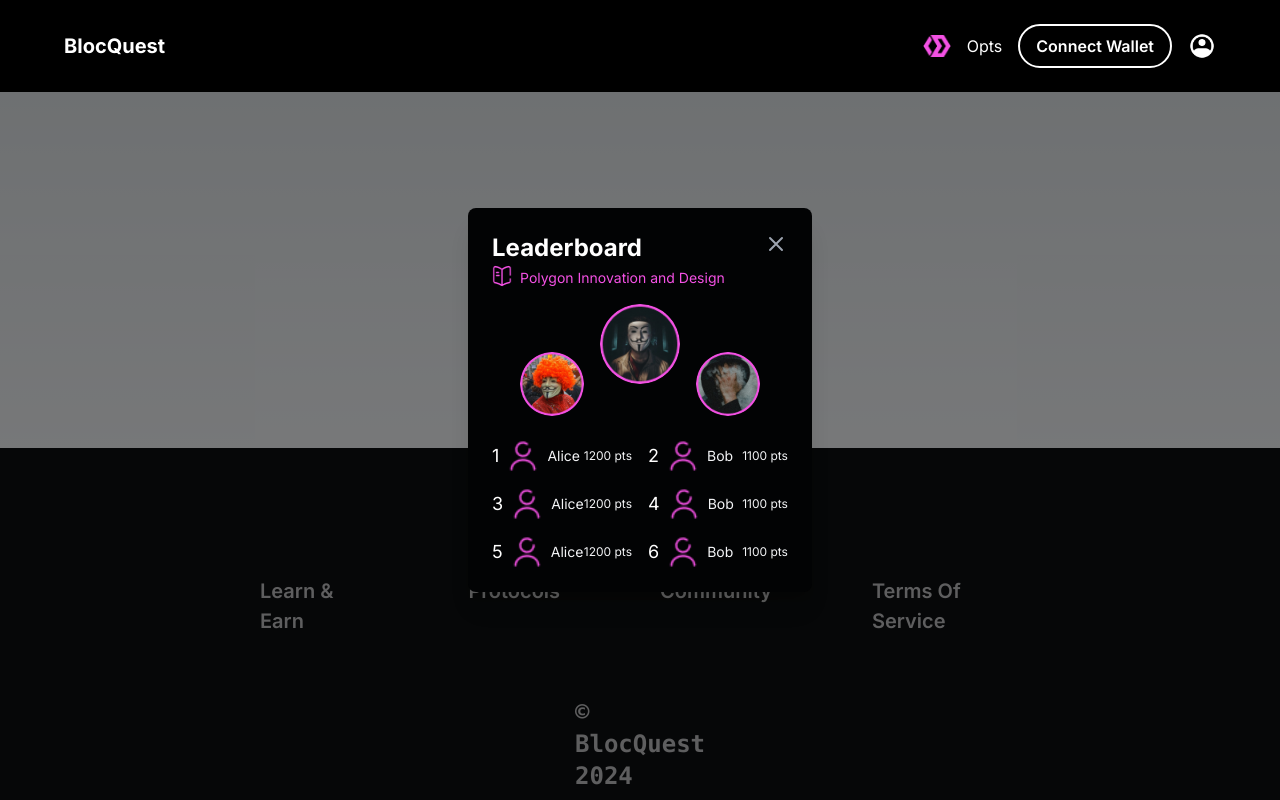
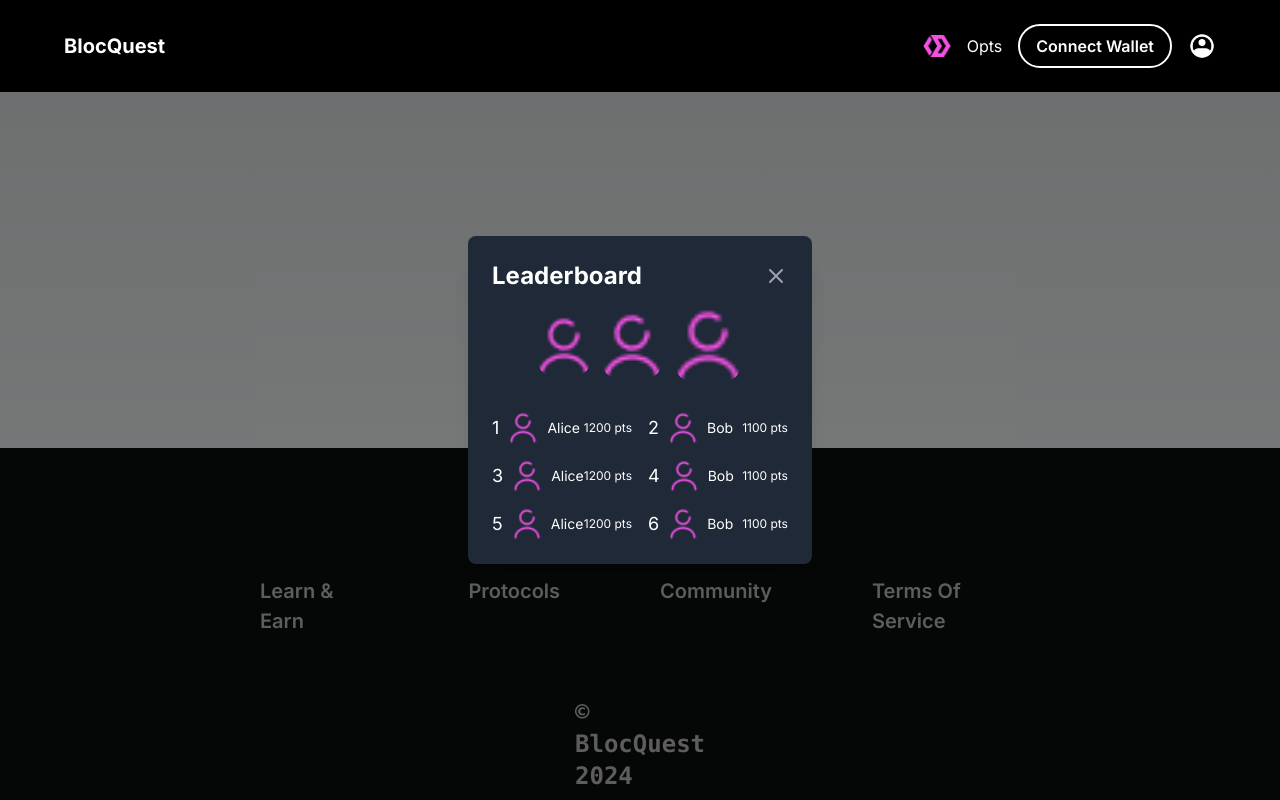
Before and after one commit to akorede12/WinByForce, a Next.js app: page /leaderboard in a window 1280 px wide. Built offline with nearby package versions, Linux system fonts and the light colour scheme.

Commit message:
leaderboard props

```diff
--- a/src/app/leaderboard/page.tsx
+++ b/src/app/leaderboard/page.tsx
@@ -1,16 +1,13 @@
-import React from 'react';
+'use client'
+
+import React, { useState } from 'react';
 import Image from 'next/image';
-import type { FC } from 'react';
-
-interface LeaderboardPopupProps {
-    onClose: () => void;
-}
 
 interface Participant {
     id: number;
     name: string;
     points: number;
-    icon: string;  // Using JSX.Element to store SVG directly
+    icon: string;
 }
 
 const participants: Participant[] = [
@@ -20,46 +17,42 @@ const participants: Participant[] = [
     { id: 4, name: "Bob", points: 1100, icon: "/user.png" },
     { id: 5, name: "Alice", points: 1200, icon: "/user.png" },
     { id: 6, name: "Bob", points: 1100, icon: "/user.png" },
-    // Add more participants as needed
 ];
 
-const LeaderboardPopup: FC<LeaderboardPopupProps> = ({ onClose }) => {
+export default function LeaderboardPopup() {
+    const [isVisible, setIsVisible] = useState(true);  // Control visibility with state
+
+    const handleClose = () => setIsVisible(false);  // Function to close the popup
+
+    if (!isVisible) return null;  // Don't render if not visible
+
     return (
-        <div className="fixed inset-0 bg-[#020304] bg-opacity-50 flex items-center justify-center p-4">
-            <div className="bg-[#020304] rounded-lg shadow-xl p-6 relative">
-                <div className="flex justify-between items-start">
-                    <h2 className="text-2xl font-bold text-white flex items-center">
-                        Leaderboard
-                    </h2>
-                    <button onClick={onClose} className="text-gray-400 hover:text-gray-600">
-                        <span className="sr-only">Close</span>
-                        <svg className="h-6 w-6" fill="none" viewBox="0 0 24 24" stroke="currentColor">
+        <div className="fixed inset-0 bg-black bg-opacity-50 flex items-center justify-center p-4">
+            <div className="bg-gray-800 rounded-lg shadow-xl p-6 relative">
+                <div className="flex justify-between items-center">
+                    <h2 className="text-2xl font-bold text-white">Leaderboard</h2>
+                    <button onClick={handleClose} className="text-gray-400 hover:text-gray-600">
+                        <svg className="h-6 w-6" fill="none" stroke="currentColor" viewBox="0 0 24 24">
                             <path strokeLinecap="round" strokeLinejoin="round" strokeWidth={2} d="M6 18L18 6M6 6l12 12" />
                         </svg>
                     </button>
                 </div>
-                <div className='flex'>
-                    <Image src="/book.png" width={20} height={20} alt="book icon" className='mr-2' />
-                    <p className="text-[#F451E4] text-sm mt-1">Polygon Innovation and Design</p>
-                </div>
-                <div className="flex justify-center items-end space-x-4 mt-4 mb-4">
-                    <Image src="/lbImg2.png" width={64} height={64} className="rounded-full" alt="2nd Place" />
-                    <Image src="/lbImg1.png" width={80} height={80} className="rounded-full relative mb-8" alt="1st Place" style={{ zIndex: 10 }} />
-                    <Image src="/lbImg3.png" width={64} height={64} className="rounded-full" alt="3rd Place" />
+                <div className="mt-4 mb-4 flex justify-center items-center">
+                    {participants.slice(1, 4).map((participant, index) => (
+                        <Image key={index} src={participant.icon} width={64 + index * 8} height={64 + index * 8} className="rounded-full" alt={`${participant.name} Place`} />
+                    ))}
                 </div>
                 <div className="grid grid-cols-2 gap-4 mt-6">
                     {participants.map((participant, index) => (
-                        <div key={index} className="flex items-center justify-between">
-                            <span className="text-lg text-white">{participant.id}</span>
+                        <div key={index} className="flex items-center justify-between text-white">
+                            <span className="text-lg">{participant.id}</span>
                             <Image src={participant.icon} alt="Profile" width={32} height={32} className="mx-2" />
-                            <span className="flex-1 text-sm text-gray-100">{participant.name}</span>
-                            <span className="text-xs text-gray-100">{participant.points} pts</span>
+                            <span className="flex-1 text-sm">{participant.name}</span>
+                            <span className="text-xs">{participant.points} pts</span>
                         </div>
                     ))}
                 </div>
             </div>
         </div>
     );
-};
-
-export default LeaderboardPopup;
+}
```
